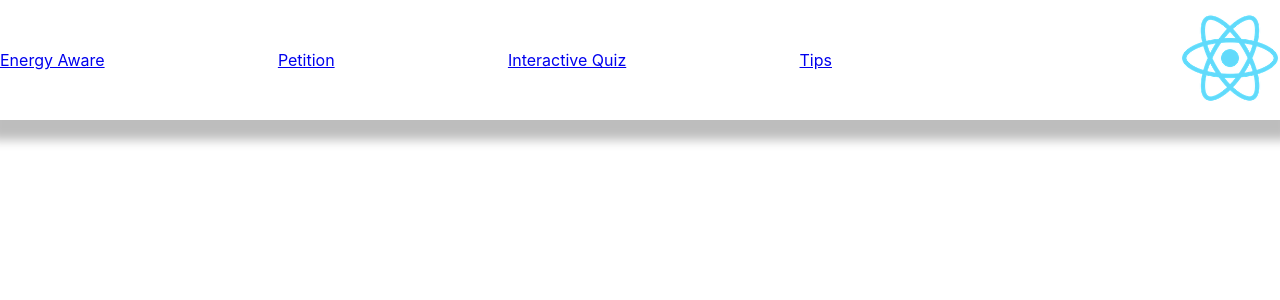
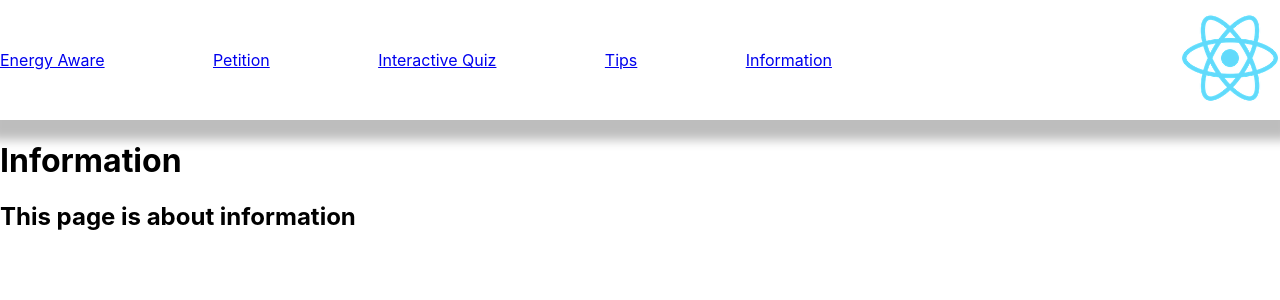
Before and after one commit to TallulahLund/Group46, a React (Create React App) app in the folder energyaware/: page /information in a window 1280 px wide. Shown: the top 300 px of the page. Built offline with nearby package versions, Linux system fonts and the light colour scheme.

Commit message:
information page

```diff
--- a/energyaware/src/App.js
+++ b/energyaware/src/App.js
@@ -7,6 +7,7 @@ import Profile from "./Pages/Profile";
 import Quiz from "./Pages/Quiz";
 import Petitions from "./Pages/Petition";
 import Tips from "./Pages/Tips";
+import Information from "./Pages/Information";
 
 const App = () => {
   return (
@@ -18,6 +19,7 @@ const App = () => {
             <Link to="/petitions">Petition</Link>
             <Link to="/quiz">Interactive Quiz</Link>
             <Link to="/tips">Tips</Link>
+            <Link to="/information">Information</Link>
           </div>
           <div className="ProfileLink">
             <Link to="/profile">
@@ -33,6 +35,7 @@ const App = () => {
         <Route path="/quiz" element={<Quiz />}></Route>
         <Route path="/tips" element={<Tips />}></Route>
         <Route path="/profile" element={<Profile />}></Route>
+        <Route path="/information" element={<Information />}></Route>
       </Routes>
     </Router>
   );
--- /dev/null
+++ b/energyaware/src/Pages/Information.jsx
@@ -0,0 +1,12 @@
+import React from "react";
+
+const Information = () => {
+  return (
+    <div>
+      <h1>Information</h1>
+      <h2>This page is about information</h2>
+    </div>
+  );
+};
+
+export default Information;
```
